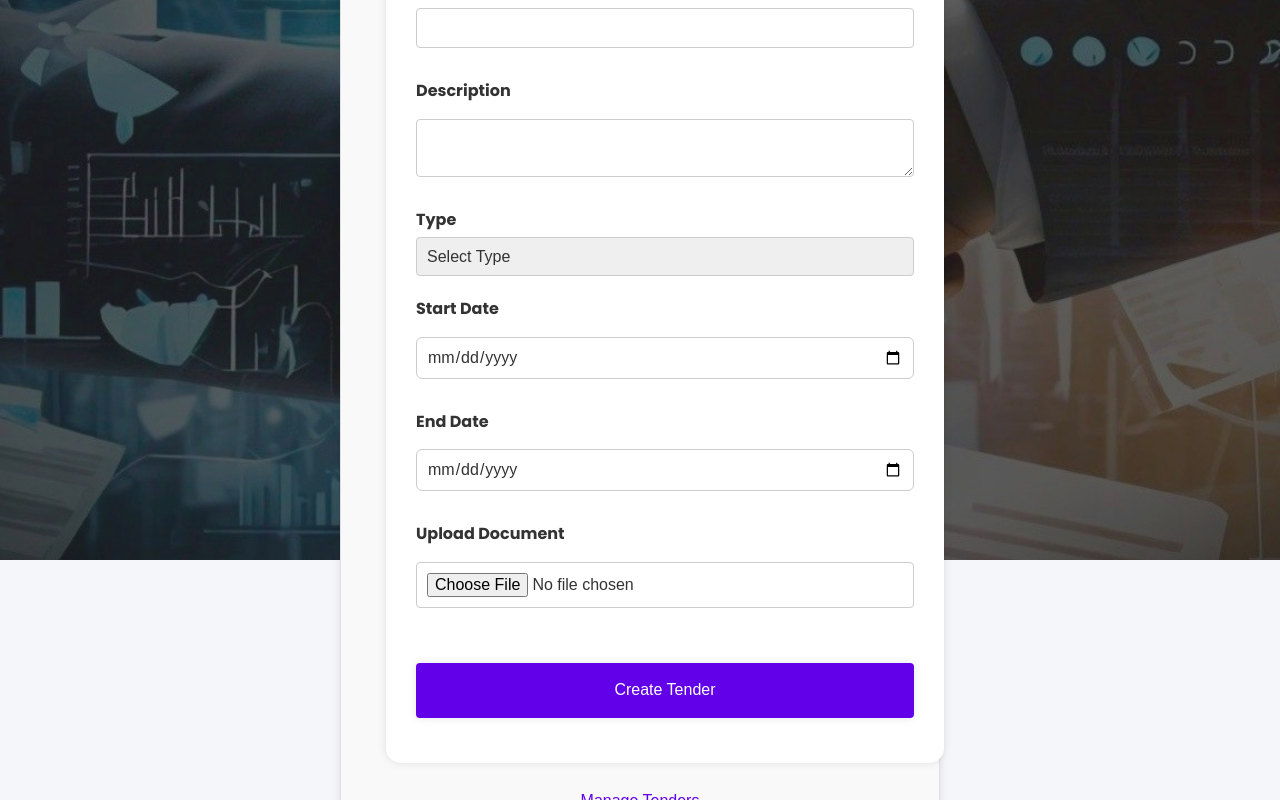
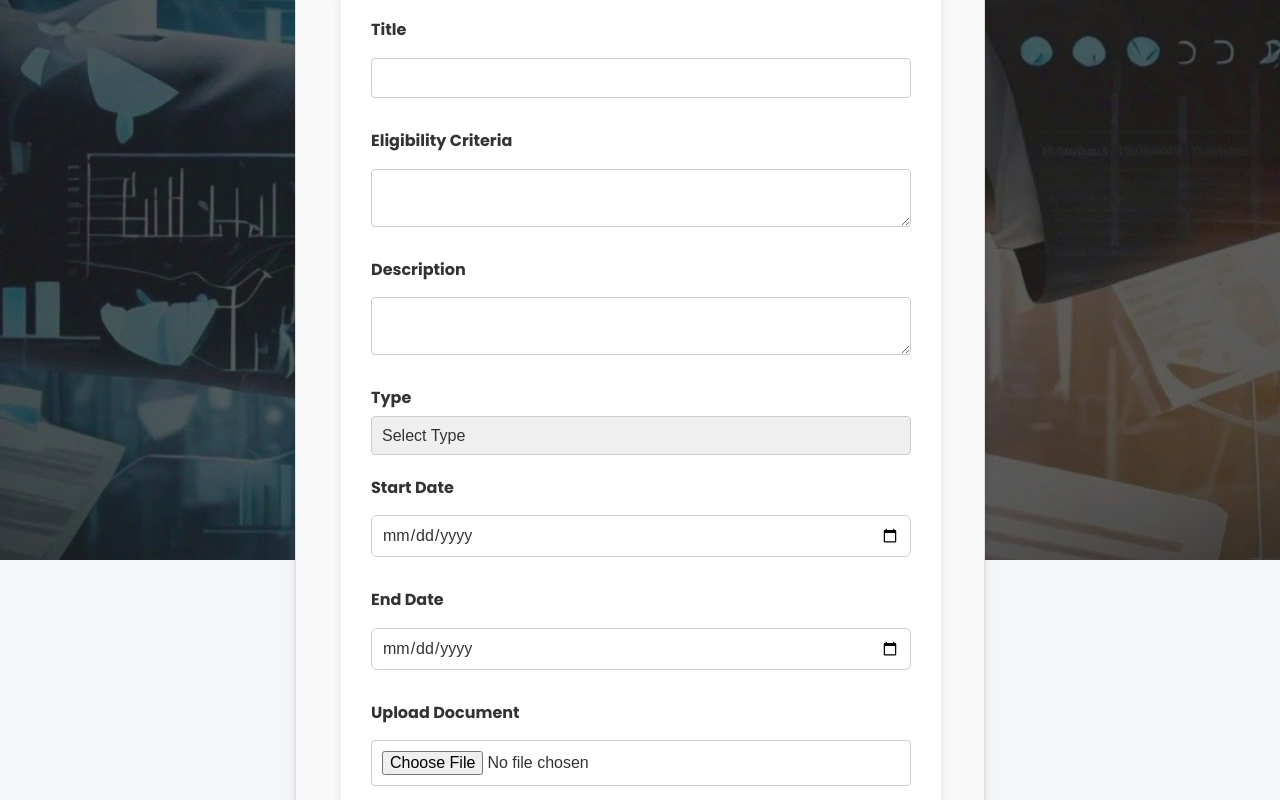
Before and after one commit to jasminesayyad29/TENDERbus, a React (Create React App) app in the folder frontend/: page /tender/create in a window 1280 px wide. Shown: the part 240-1040 px from the top of the page. Built offline with nearby package versions, Linux system fonts and the light colour scheme; no server answers.

Commit message:
create tender form slight change

```diff
--- a/frontend/src/components/ContactUs.css
+++ b/frontend/src/components/ContactUs.css
@@ -98,4 +98,5 @@ form button:hover{
   .info-item p {
     font-size: 22px;
     margin: 0;
+    color: #fff;
   }
--- a/frontend/src/components/Tender/CreateTenderPage.css
+++ b/frontend/src/components/Tender/CreateTenderPage.css
@@ -1,13 +1,15 @@
 /* src/components/Tender/CreateTenderPage.css */
 
 .create-tender {
-  max-width: 600px;
+  max-width: 690px;
   margin: 0 auto;
   padding: 20px;
   border: 1px solid #e0e0e0;
   border-radius: 8px;
   box-shadow: 0 4px 8px rgba(0, 0, 0, 0.1);
   background-color: #f9f9f9;
+  margin-top: 50px;
+  margin-bottom: 50px;
 }
 
 .create-tender h1 {
@@ -55,16 +57,16 @@
 .form-actions button {
   padding: 10px 20px;
   border: none;
-  border-radius: 4px;
-  background-color: #6200ea;
+  border-radius: 15px;
+  background-color: #06020b;
   color: #fff;
-  font-size: 16px;
+  font-size: 20px;
   cursor: pointer;
   transition: background-color 0.3s;
 }
 
 .form-actions button:hover {
-  background-color: #3700b3;
+  background-color: #414142;
 }
 
 .create-tender a {
--- a/frontend/src/components/Tender/CreateTenderPage.js
+++ b/frontend/src/components/Tender/CreateTenderPage.js
@@ -5,6 +5,7 @@ import './CreateTenderPage.css'; // You can add your own styles here
 
 const CreateTenderPage = () => {
   const [title, setTitle] = useState('');
+  const [eligibility,setEligibility] = useState('');
   const [description, setDescription] = useState('');
   const [type, setType] = useState('');
   const [status, setStatus] = useState('Active');
@@ -18,6 +19,7 @@ const CreateTenderPage = () => {
 
     const formData = new FormData();
     formData.append('title', title);
+    formData.append('eligibility',eligibility);
     formData.append('description', description);
     formData.append('type', type);
     formData.append('status', status);
@@ -37,6 +39,7 @@ const CreateTenderPage = () => {
 
       // Reset the form
       setTitle('');
+      setEligibility('');
       setDescription('');
       setType('');
       setStatus('Active');
@@ -69,6 +72,15 @@ const CreateTenderPage = () => {
             id="title"
             value={title}
             onChange={(e) => setTitle(e.target.value)}
+            required
+          />
+        </div>
+        <div className="form-group">
+          <label htmlFor="title">Eligibility Criteria</label>
+          <textarea
+            id="eligibility"
+            value={eligibility}
+            onChange={(e) => setEligibility(e.target.value)}
             required
           />
         </div>
@@ -136,6 +148,7 @@ const CreateTenderPage = () => {
         <div>
           <h2>Tender Created!</h2>
           <p>Your tender ID is: <strong>{tenderId}</strong></p>
+          <p>Save it for Later!!</p>
         </div>
       )}
       <Link to="/admin/tender-management">Manage Tenders</Link>
--- a/frontend/src/components/Tender/ViewTenderPage.css
+++ b/frontend/src/components/Tender/ViewTenderPage.css
@@ -44,17 +44,19 @@ p {
   transition: transform 0.2s;
   flex: 1 1 calc(33.333% - 20px); /* 3 cards per row, with margin adjustment */
   max-width: calc(33.333% - 20px); /* Max width for responsiveness */
+  height: 340px; /* Fixed height for cards */
+  overflow-y: auto; /* Enable vertical scroll */
 }
 
 .tender-card:hover {
   transform: scale(1.05); /* Slightly enlarge card on hover */
-  box-shadow: 6px 8px 4px rgb(9, 13, 13);
+  box-shadow: 6px 8px 4px rgb(102, 145, 145);
 }
 
 /* Title and description styles within the card */
 .tender-card h2 {
   color: #07020a;
-  font-size: 1.6em;
+  font-size: 1.2em;
   margin: 0 0 10px;
 }
 
--- a/frontend/src/components/Tender/ViewTenderPage.js
+++ b/frontend/src/components/Tender/ViewTenderPage.js
@@ -1,56 +1,4 @@
-// import React, { useState, useEffect } from 'react';
-// import axios from 'axios';
-// import { useParams } from 'react-router-dom';
-// import './ViewTenderPage.css';
 
-// const ViewTenderPage = () => {
-//   const { tenderId } = useParams(); // Get tender ID from URL
-//   const [bids, setBids] = useState([]);
-//   const [error, setError] = useState('');
-
-//   useEffect(() => {
-//     const fetchBids = async () => {
-//       try {
-//         const response = await axios.get(`/api/bids/${tenderId}`);
-//         setBids(response.data);
-//       } catch (err) {
-//         setError('Failed to fetch bids for this tender');
-//       }
-//     };
-//     fetchBids();
-//   }, [tenderId]);
-
-//   return (
-//     <div className="view-tender-container">
-//       <h2>Bids for Tender: {tenderId}</h2>
-//       {error && <p className="error">{error}</p>}
-//       {bids.length > 0 ? (
-//         <table className="bids-table">
-//           <thead>
-//             <tr>
-//               <th>Bidder Name</th>
-//               <th>Bid Amount</th>
-//               <th>Description</th>
-//               <th>Submission Date</th>
-//             </tr>
-//           </thead>
-//           <tbody>
-//             {bids.map((bid) => (
-//               <tr key={bid._id}>
-//                 <td>{bid.bidderName}</td>
-//                 <td>${bid.bidAmount}</td>
-//                 <td>{bid.description}</td>
-//                 <td>{new Date(bid.submissionDate).toLocaleDateString()}</td>
-//               </tr>
-//             ))}
-//           </tbody>
-//         </table>
-//       ) : (
-//         <p>No bids available for this tender.</p>
-//       )}
-//     </div>
-//   );
-// };
 
 // export default ViewTenderPage;
 // src/components/Tender/ViewTenderPage.js
@@ -95,13 +43,14 @@ const ViewTenderPage = () => {
         <div className="tender-card-container">
           {tenders.map((tender) => (
             <div key={tender._id} className="tender-card">
-              <h2>Tender ID: {tenderId}</h2>
+              <h2>Tender ID: {tender._id}</h2>
               <h2>{tender.title}</h2>
               <p>{tender.description}</p>
               <p className="type">Type: {tender.type}</p>
               <p className="status">Status: {tender.status}</p>
-              <p>Start Date: {new Date(tender.startDate).toLocaleDateString()}</p>
-              <p>End Date: {new Date(tender.endDate).toLocaleDateString()}</p>
+              <p>Start Date: {tender.startDate ? new Date(tender.startDate).toLocaleDateString() : 'N/A'}</p>
+              <p>End Date: {tender.endDate ? new Date(tender.endDate).toLocaleDateString() : 'N/A'}</p>
+
             </div>
           ))}
         </div>
```
Also changed, not shown: 7 other files (tests, documents, lock files or other folders).
